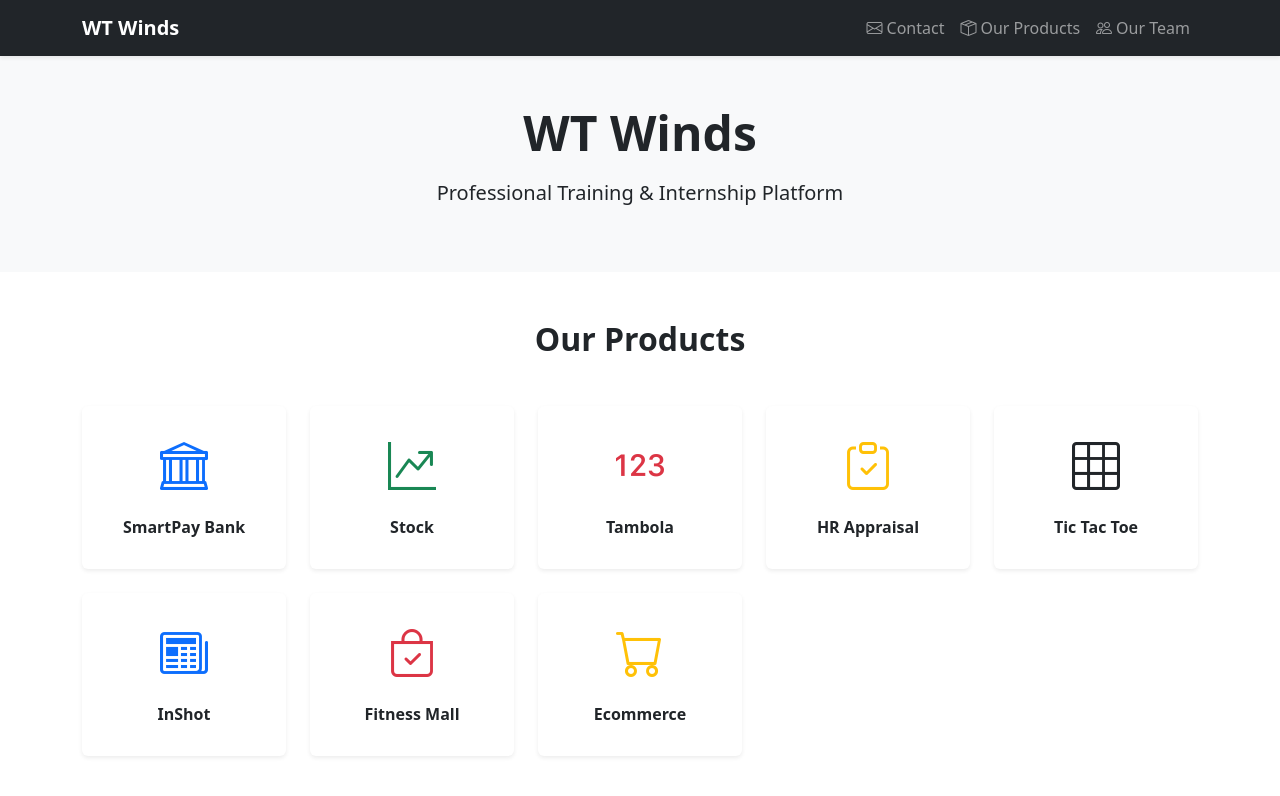
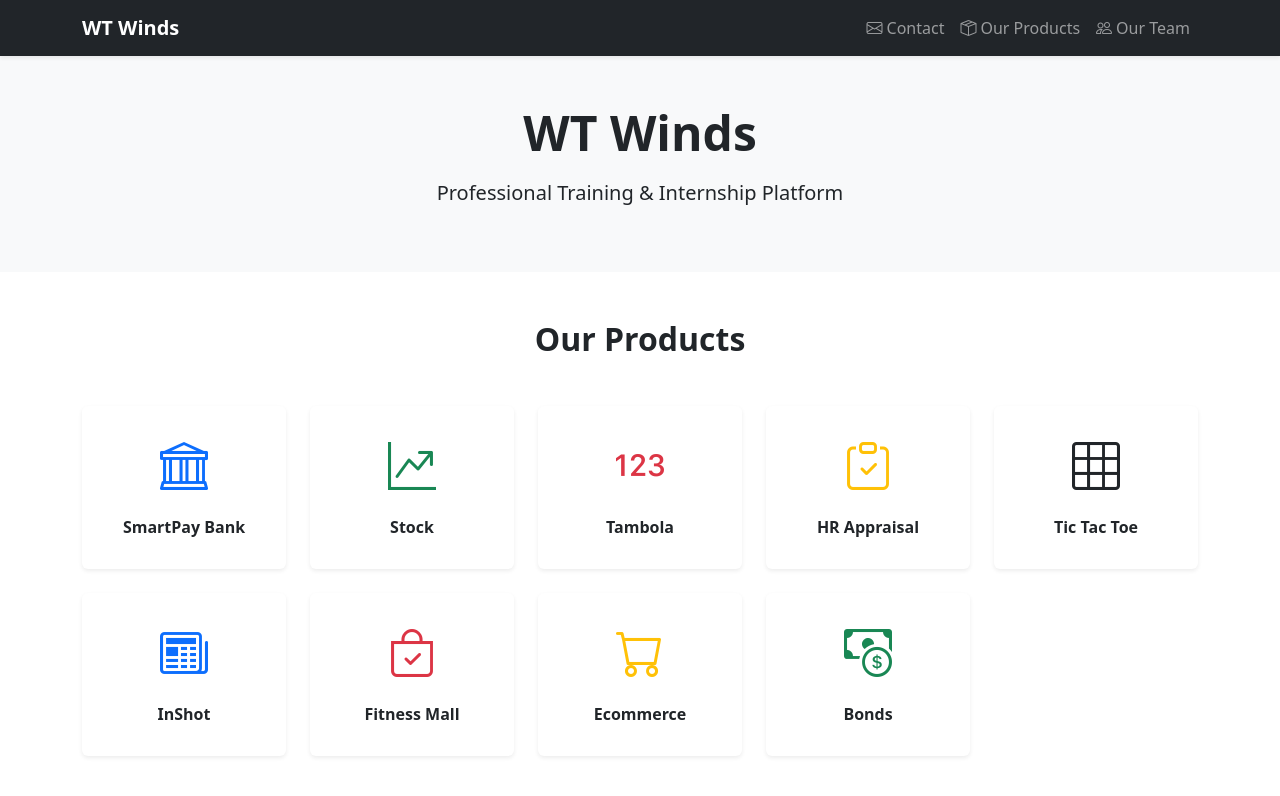
Before and after one commit to wtwinds/Wtwinds-website, a React (Create React App) app: page / in a window 1280 px wide. Shown: the top 796 px of the page. Built offline with nearby package versions, Linux system fonts and the light colour scheme.

Commit message:
Update Products.jsx

```diff
--- a/src/components/Products.jsx
+++ b/src/components/Products.jsx
@@ -7,7 +7,8 @@ export default function Products() {
     { name: "Tic Tac Toe", icon: "bi-grid-3x3", color: "text-dark", link: "https://tictactoe-bw7q.onrender.com" },
     { name: "InShot", icon: "bi-newspaper", color: "text-primary", link: "https://inshots.onrender.com" },
     { name: "Fitness Mall", icon: "bi-bag-check", color: "text-danger", link: "https://fitness-mall-4h2n.onrender.com" },
-     { name: "Ecommerce", icon: "bi-cart", color: "text-warning", link: "https://ecommerce-7cio.onrender.com" },
+    { name: "Ecommerce", icon: "bi-cart", color: "text-warning", link: "https://ecommerce-7cio.onrender.com" },
+    { name: "Bonds", icon: "bi-cash-coin", color: "text-success", link: "https://bonds-skc0.onrender.com" },
   ];
 
   return (
```
